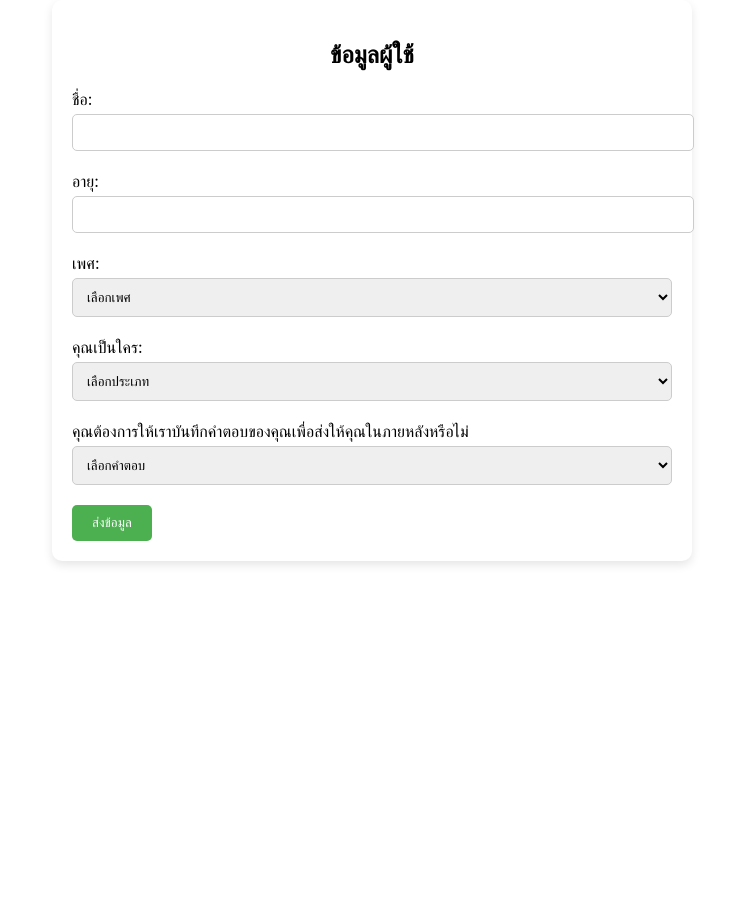
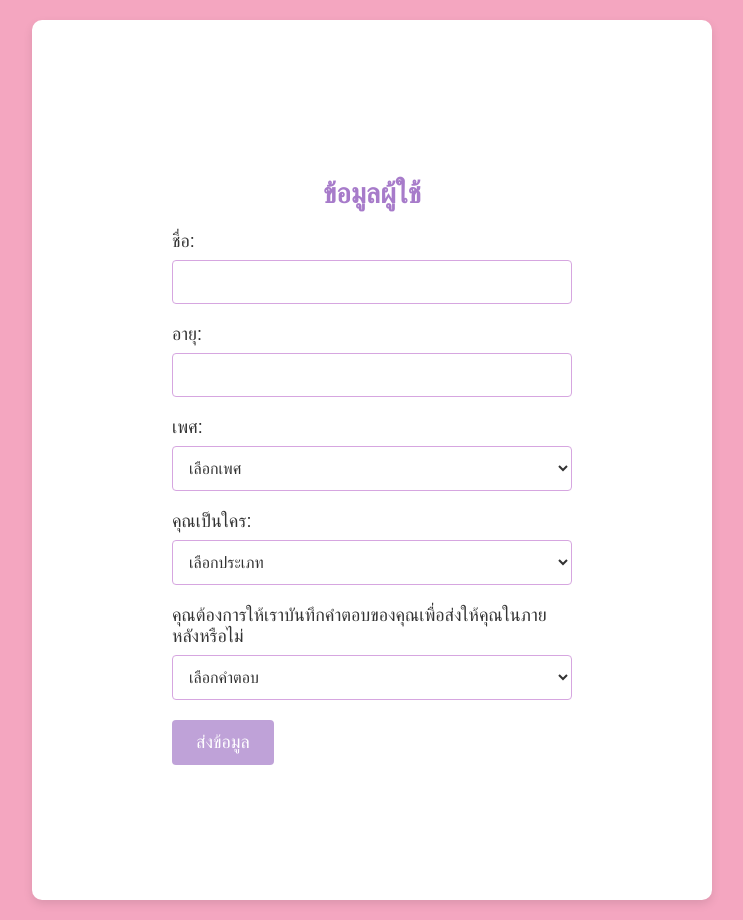
Before and after one commit to NatchanonChanamo/Awareness-Indeed-1, a React (Create React App) app: page /form in a window 1280 px wide. Shown: the whole page, without its empty margins (268-1011 px from the left). Before the commit the page ends 800 px from the top, so only its background shows below. Built offline with nearby package versions, Linux system fonts and the light colour scheme.

Commit message:
ปรับปรุงการออกแบบฟอรมและเพิ่มการเกบข้อมล

```diff
--- a/package.json
+++ b/package.json
@@ -3,7 +3,7 @@
   "version": "0.1.0",
   "private": true,
   "dependencies": {
-    "cra-template": "1.2.0",
+    "cra-template": "^1.2.0",
     "gsap": "^3.12.5",
     "react": "^19.0.0",
     "react-dom": "^19.0.0",
--- a/src/App.js
+++ b/src/App.js
@@ -1,6 +1,6 @@
 import React from 'react';
-import { Routes, Route } from 'react-router-dom';  // ไม่ต้องใช้ <Router> ที่นี่
-import Popup from './Popup';
+import { Routes, Route } from 'react-router-dom';
+import Caution from './Caution';  // เปลี่ยนการนำเข้า Popup เป็น Caution
 import Logo from './Logo';
 import Form from './Form';
 import './App.css';
@@ -9,7 +9,7 @@ function App() {
   return (
     <div className="App">
       <Routes>
-        <Route path="/" element={<Popup />} />
+        <Route path="/" element={<Caution />} />  // เปลี่ยนเส้นทางจาก Popup เป็น Caution
         <Route path="/logo" element={<Logo />} />
         <Route path="/form" element={<Form />} />
       </Routes>
--- a/src/Popup.css
+++ b/src/Caution.css
@@ -1,5 +1,5 @@
-/* Popup Overlay */
-.popup-overlay {
+/* Caution Overlay */
+.caution-overlay {
     position: fixed;
     top: 0;
     left: 0;
@@ -12,8 +12,8 @@
     z-index: 1000;
 }
 
-/* Popup Box */
-.popup-box {
+/* Caution Box */
+.caution-box {
     background-color: #FFFFFF; /* Match with background */
     padding: 40px;
     border-radius: 8px;
@@ -23,7 +23,7 @@
 }
 
 /* Header Styling */
-.popup-box h2 {
+.caution-box h2 {
     margin-bottom: 20px;
     font-size: 28px; /* Increase font size for emphasis */
     font-weight: bold;
@@ -31,7 +31,7 @@
 }
 
 /* Paragraph Styling */
-.popup-box p {
+.caution-box p {
     font-size: 18px;
     line-height: 1.6;
     color: #333; /* Darker text color for better readability */
@@ -39,7 +39,7 @@
 }
 
 /* Footer Text */
-.popup-box .footer-text {
+.caution-box .footer-text {
     font-size: 14px;
     color: #7f8c8d;
     font-style: italic;
@@ -47,12 +47,12 @@
 }
 
 /* Hover Effect for Overlay */
-.popup-overlay:hover {
+.caution-overlay:hover {
     cursor: pointer;
 }
 
 /* Button Styling */
-.popup-box button {
+.caution-box button {
     cursor: pointer;
     padding: 10px 20px;
     background-color: #e74c3c;
@@ -63,6 +63,6 @@
     margin-top: 20px;
 }
 
-.popup-box button:hover {
+.caution-box button:hover {
     background-color: #c0392b;
 }
--- /dev/null
+++ b/src/Caution.js
@@ -0,0 +1,57 @@
+import React, { useEffect, useRef } from 'react';
+import { useNavigate } from 'react-router-dom';
+import gsap from 'gsap';
+import './Caution.css';
+
+const Caution = () => {
+  const navigate = useNavigate();
+  const cautionRef = useRef(null);
+
+  useEffect(() => {
+    gsap.fromTo(cautionRef.current,
+      { opacity: 0 },
+      {
+        opacity: 1,
+        duration: 2.5,
+        ease: "power2.inOut"
+      }
+    );
+  }, []);
+
+  const handleClick = () => {
+    gsap.to(cautionRef.current, {
+      opacity: 0,
+      duration: 1.5,
+      ease: "power2.inOut",
+      onComplete: () => navigate('/logo')
+    });
+  };
+
+  return (
+    <div className="caution-overlay" onClick={handleClick} ref={cautionRef}>
+      <div className="caution-box">
+        <h2>คำเตือน</h2>
+        <p>
+          เว็บนี้มีเนื้อหาเกี่ยวกับความรู้สึกและความทรงจำที่คุณมีทั้งหมด
+          หากคุณมีสภาวะจิตใจที่ไม่มั่นคง ไม่รักตัวเอง เกลียดตัวเอง เหยียดหยามตัวเอง
+          รวมถึงยังรับมือกับสภาวะทางอารมณ์ลบของตนเองได้ไม่ดี
+          หรือมีความทรงจำที่ไม่อยากนึกถึง
+        </p>
+        <p>
+          โปรดพิจารณาความเสี่ยงก่อนลงมือทำแบบทดสอบ
+          <br />หากคุณรู้สึกไม่สบายใจระหว่างการเล่น สามารถหยุดเล่นได้ตลอดเลยนะ
+          <br />ซึ่งก็จริงอยู่ที่เราต้องจัดเก็บข้อมูลเพื่อการศึกษา
+          <br />แต่เพื่อตัวคุณเอง สภาพจิตใจของคุณสำคัญกว่าทุกสิ่ง
+          <br /><strong>เพราะโลกนี้มีคุณแค่คนเดียว</strong>
+        </p>
+        <p className="footer-text">
+          *เนื้อหาในเว็บนี้เป็นผลงานการออกแบบการสื่อสารเพื่อเล่าเรื่องราว
+          ผ่านการให้ผู้เล่นมีส่วนร่วมด้วย <br />โดยจัดทำขึ้นเพื่อเป็นการศึกษาและช่วยเหลือสังคม ตามเงื่อนไขของทุนการศึกษาและปนิธานของผู้จัดทำ
+          <br />จัดทำโดยนักศึกษาทุนผู้นำทางสังคมและสิ่งแวดล้อม มหาวิทยาลัยกรุงเทพ
+        </p>
+      </div>
+    </div>
+  );
+};
+
+export default Caution;
--- a/src/Form.css
+++ b/src/Form.css
@@ -1,43 +1,74 @@
 /* Form.css */
+body {
+  font-family: 'Arial', sans-serif;
+  background-color: #F4A6C0; /* Background color from Berry Sorbet palette */
+  margin: 0;
+  padding: 0;
+}
+
 .form-container {
-    padding: 20px;
+  display: flex;
+  flex-direction: column;
+  align-items: center;
+  justify-content: center;
+  min-height: 100vh;
+  background-color: #FFFFFF; /* White background for form container */
+  padding: 40px;
   max-width: 600px;
-    margin: 0 auto;
-    background-color: white;
+  margin: 20px auto;
   border-radius: 10px;
   box-shadow: 0 4px 10px rgba(0, 0, 0, 0.1);
 }
 
 .form-container h2 {
+  margin-bottom: 20px;
+  font-size: 28px;
+  color: #A77BCA; /* Header color from Berry Sorbet palette */
   text-align: center;
-    margin-bottom: 20px;
 }
 
 .form-field {
   margin-bottom: 20px;
+  width: 100%;
+  max-width: 400px;
 }
 
 .form-field label {
   display: block;
-    margin-bottom: 5px;
+  margin-bottom: 8px;
+  font-size: 18px;
+  color: #333; /* Darker text color for better readability */
 }
 
-  .form-field input, .form-field select {
+.form-field input,
+.form-field select {
   width: 100%;
-    padding: 10px;
-    border: 1px solid #ccc;
-    border-radius: 5px;
+  padding: 12px;
+  font-size: 16px;
+  border: 1px solid #D6A6E0; /* Border color from Berry Sorbet palette */
+  border-radius: 4px;
+  box-sizing: border-box;
+  background-color: #FFFFFF; /* White background for input fields */
+  color: #333; /* Dark text color for better readability */
 }
 
-  button {
-    padding: 10px 20px;
-    background-color: #4CAF50;
-    color: white;
-    border: none;
-    border-radius: 5px;
-    cursor: pointer;
+.form-field input:focus,
+.form-field select:focus {
+  border-color: #A77BCA; /* Focus border color from Berry Sorbet palette */
+  outline: none;
 }
 
-  button:hover {
-    background-color: #45a049;
+button[type="submit"] {
+  padding: 12px 24px;
+  font-size: 18px;
+  color: #FFFFFF; /* White text color */
+  background-color: #BFA2D8; /* Button background color from Berry Sorbet palette */
+  border: none;
+  border-radius: 4px;
+  cursor: pointer;
+  transition: background-color 0.3s ease;
 }
+
+button[type="submit"]:hover {
+  background-color: #A77BCA; /* Hover background color from Berry Sorbet palette */
+}
--- a/src/Form.js
+++ b/src/Form.js
@@ -10,7 +10,15 @@ function Form() {
 
   const handleSubmit = (e) => {
     e.preventDefault();
-    // Logic to handle form submission
+    const formData = {
+      name,
+      age,
+      gender,
+      playerType,
+      saveLater
+    };
+    console.log('Form Data:', formData);
+    // Logic to handle form submission, e.g., send data to server
     alert('Form submitted');
   };
 
--- a/src/Logo.js
+++ b/src/Logo.js
@@ -1,40 +1,62 @@
-import React, { useEffect, useRef } from 'react';
+import React, { useEffect, useRef, useState } from 'react';
 import { useNavigate } from 'react-router-dom';
 import gsap from 'gsap';
 import './Logo.css';
-// Update import path to match your logo location
 import bulogo from './assets/bulogo.png';
 
 function Logo() {
   const logoRef = useRef(null);
   const navigate = useNavigate();
+  const [imageLoaded, setImageLoaded] = useState(false);
 
   useEffect(() => {
+    if (imageLoaded) {
+      console.log('Image loaded, starting animation');
+
       // Fade in logo
       gsap.fromTo(logoRef.current,
         { opacity: 0 },
         {
           opacity: 1,
           duration: 2,
-        ease: "power2.inOut"
+          ease: "power2.inOut",
+          onStart: () => console.log('Fade in started'),
+          onComplete: () => console.log('Fade in completed')
         }
       );
 
       // Fade out and navigate after 7 seconds
       const timer = setTimeout(() => {
+        console.log('Starting fade out');
         gsap.to(logoRef.current, {
           opacity: 0,
           duration: 1,
-        onComplete: () => navigate('/form')
+          onComplete: () => {
+            console.log('Fade out completed, navigating to /form');
+            navigate('/form');
+          }
         });
       }, 7000);
 
       return () => clearTimeout(timer);
-  }, [navigate]);
+    }
+  }, [imageLoaded, navigate]);
+
+  const handleClick = () => {
+    console.log('Logo clicked, navigating to /form');
+    navigate('/form');
+  };
 
   return (
-    <div className="logo-container" ref={logoRef}>
-      <img src={bulogo} alt="BU Logo" className="logo" />
+    <div className="logo-container" onClick={handleClick}>
+      <img
+        src={bulogo}
+        alt="BU Logo"
+        className="logo"
+        ref={logoRef}
+        onLoad={() => setImageLoaded(true)}
+        onError={() => console.error('Failed to load image')}
+      />
     </div>
   );
 }
--- a/src/Popup.js
+++ /dev/null
@@ -1,57 +0,0 @@
-import React, { useEffect, useRef } from 'react';
-import { useNavigate } from 'react-router-dom';
-import gsap from 'gsap';
-import './Popup.css';
-
-const Popup = () => {
-  const navigate = useNavigate();
-  const popupRef = useRef(null);
-
-  useEffect(() => {
-    gsap.fromTo(popupRef.current,
-      { opacity: 0 },
-      {
-        opacity: 1,
-        duration: 2.5,
-        ease: "power2.inOut"
-      }
-    );
-  }, []);
-
-  const handleClick = () => {
-    gsap.to(popupRef.current, {
-      opacity: 0,
-      duration: 1.5,
-      ease: "power2.inOut",
-      onComplete: () => navigate('logo')
-    });
-  };
-
-  return (
-    <div className="popup-overlay" onClick={handleClick} ref={popupRef}>
-      <div className="popup-box">
-        <h2 className="warning-title">คำเตือน</h2>
-        <p className="warning-message">
-          เว็บนี้มีเนื้อหาเกี่ยวกับความรู้สึกและความทรงจำที่คุณมีทั้งหมด
-          หากคุณมีสภาวะจิตใจที่ไม่มั่นคง ไม่รักตัวเอง เกลียดตัวเอง เหยียดหยามตัวเอง
-          รวมถึงยังรับมือกับสภาวะทางอารมณ์ลบของตนเองได้ไม่ดี
-          หรือมีความทรงจำที่ไม่อยากนึกถึง
-        </p>
-        <p className="warning-message">
-          โปรดพิจารณาความเสี่ยงก่อนลงมือทำแบบทดสอบ
-          <br></br>หากคุณรู้สึกไม่สบายใจระหว่างการเล่น สามารถหยุดเล่นได้ตลอดเลยนะ
-          <br></br>ซึ่งก็จริงอยู่ที่เราต้องจัดเก็บข้อมูลเพื่อการศึกษา
-          <br></br>แต่เพื่อตัวคุณเอง สภาพจิตใจของคุณสำคัญกว่าทุกสิ่ง
-          <br></br><strong>เพราะโลกนี้มีคุณแค่คนเดียว</strong>
-        </p>
-        <p className="footer-text">
-          *เนื้อหาในเว็บนี้เป็นผลงานการออกแบบการสื่อสารเพื่อเล่าเรื่องราว
-          ผ่านการให้ผู้เล่นมีส่วนร่วมด้วย <br></br>โดยจัดทำขึ้นเพื่อเป็นการศึกษาและช่วยเหลือสังคม ตามเงื่อนไขของทุนการศึกษาและปนิธานของผู้จัดทำ
-          <br></br>จัดทำโดยนักศึกษาทุนผู้นำทางสังคมและสิ่งแวดล้อม มหาวิทยาลัยกรุงเทพ
-        </p>
-      </div>
-    </div>
-  );
-};
-
-export default Popup;
--- a/src/index.js
+++ b/src/index.js
@@ -1,16 +1,19 @@
 import React from 'react';
-import ReactDOM from 'react-dom/client';  // เปลี่ยนจาก 'react-dom' เป็น 'react-dom/client'
+import ReactDOM from 'react-dom/client';
 import { BrowserRouter as Router, Route, Routes } from 'react-router-dom';
 import './index.css';
 import App from './App';
 import Form from './Form';
+import Logo from './Logo';
+import Caution from './Caution';  // เปลี่ยนการนำเข้า Popup เป็น Caution
 
-const root = ReactDOM.createRoot(document.getElementById('root'));  // สร้าง root
-root.render(  // ใช้ render ผ่าน root
+const root = ReactDOM.createRoot(document.getElementById('root'));
+root.render(
   <Router>
     <Routes>
       <Route path="/" element={<App />} />
       <Route path="/form" element={<Form />} />
+      <Route path="/logo" element={<Logo />} />
     </Routes>
   </Router>
 );
```
Also changed, not shown: 1 other file (tests, documents, lock files or other folders). Lines whose indentation alone changed are shown as unchanged.
